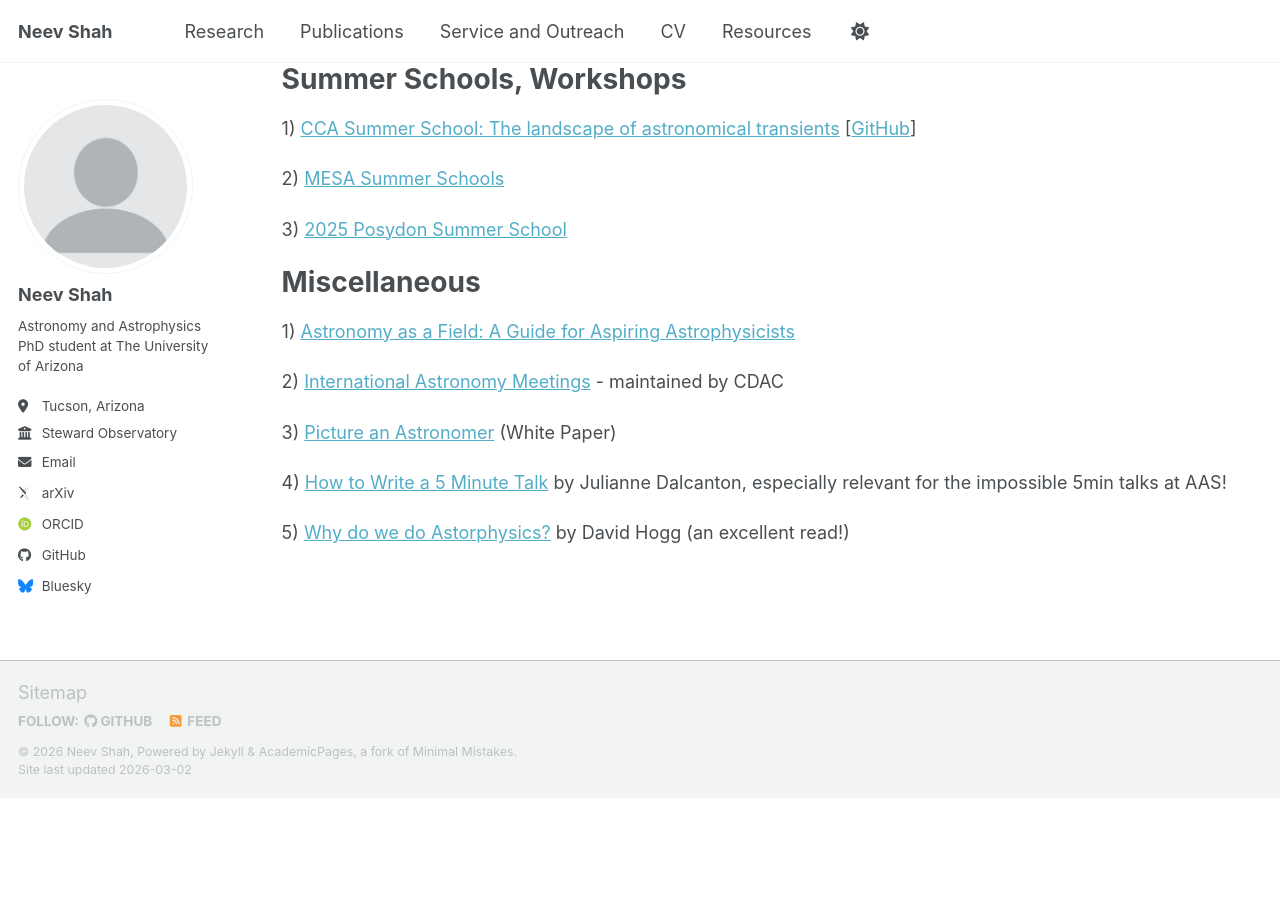
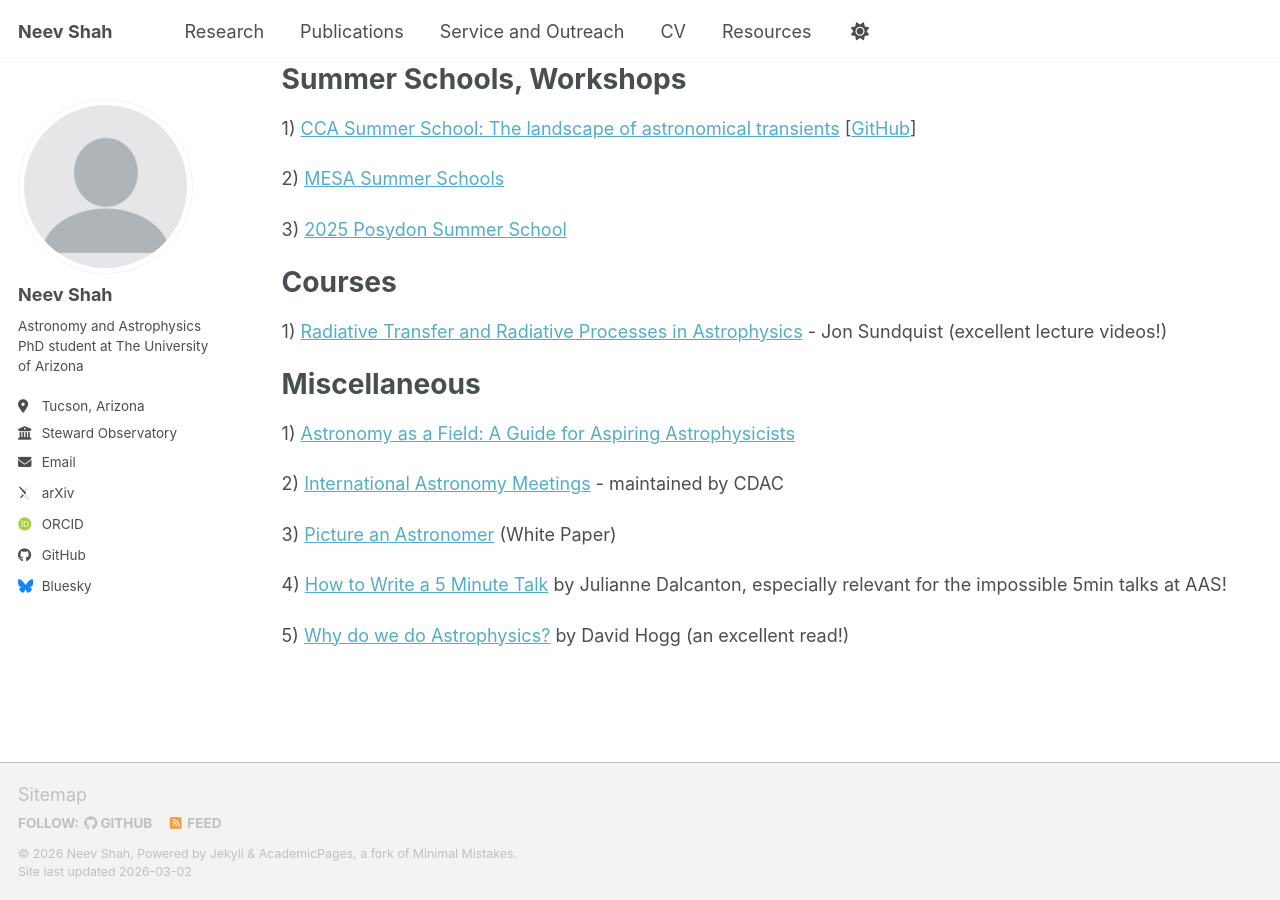
Before and after one commit to neevshah101/neevshah101.github.io, a Jekyll site: the page built from _pages/resources.md, in a window 1280 px wide and 900 px high, scrolled down 1651 px. Built offline with Jekyll 4.4.1, drawn with Linux system fonts in a browser that asks for light colours; some web fonts are replaced; a script bundle is joined from its source files by our own code; library files that are not in the unit come from our copies; before the commit the page ends 2449 px from its top, so only the background shows below that.

Commit message:
added youtube lectures

```diff
--- a/_pages/resources.md
+++ b/_pages/resources.md
@@ -78,6 +78,11 @@ Summer Schools, Workshops
 
 3) [2025 Posydon Summer School](https://github.com/POSYDON-code/POSYDON-2025-School-Labs)
 
+Courses
+=====
+
+1) [Radiative Transfer and Radiative Processes in Astrophysics](https://youtube.com/playlist?list=PLQwcBRqZUpofzn2QSUsw0oFqgwJ_DGRj9&si=Q2aTue6EGZnTlR8W) - Jon Sundquist (excellent lecture videos!)
+
 Miscellaneous
 ====
 
@@ -89,4 +94,4 @@ Miscellaneous
 
 4) [How to Write a 5 Minute Talk](https://www.discovermagazine.com/unsolicited-advice-xi-how-to-write-a-5-minute-talk-25917) by Julianne Dalcanton, especially relevant for the impossible 5min talks at AAS!
 
-5) [Why do we do Astorphysics?](https://arxiv.org/abs/2602.10181) by David Hogg (an excellent read!)
+5) [Why do we do Astrophysics?](https://arxiv.org/abs/2602.10181) by David Hogg (an excellent read!)
```
